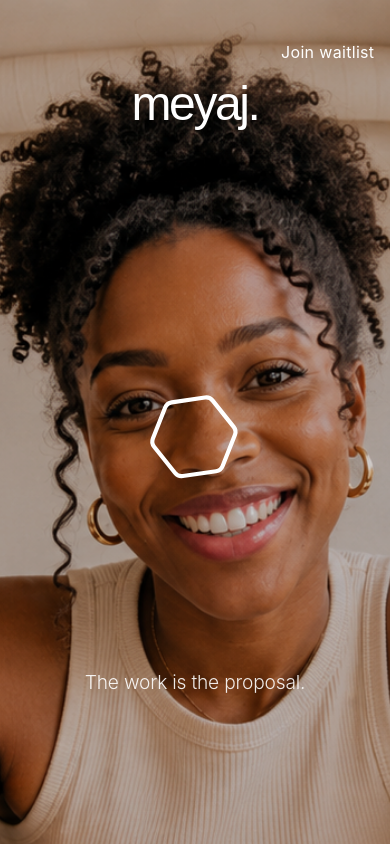
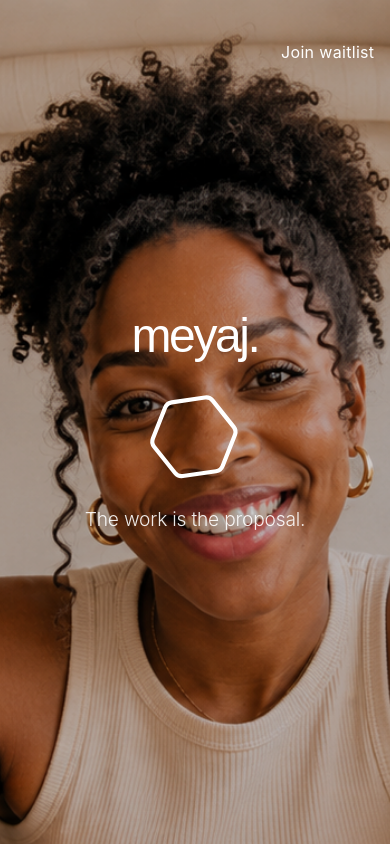
Before and after one commit to edohoeketio-lgtm/meyaj, a React (Vite) app: page / in a window 390 px wide. Shown: the top 844 px of the page. Built offline with nearby package versions, Linux system fonts and the light colour scheme; no server answers.

Commit message:
Tighten mobile hero spacing

```diff
--- a/src/index.css
+++ b/src/index.css
@@ -138,19 +138,25 @@ button:active {
   .hero-container {
     flex-direction: column !important;
     justify-content: center !important;
-    gap: 3rem !important;
-    padding-top: 5rem !important;
-    padding-bottom: 5rem !important;
+    gap: 1.5rem !important;
+    padding-top: 6rem !important;
+    padding-bottom: 6rem !important;
   }
 
   .hero-text-left {
+    flex: 0 1 auto !important;
     justify-content: center !important;
     padding-right: 0 !important;
   }
 
   .hero-text-right {
+    flex: 0 1 auto !important;
     justify-content: center !important;
     padding-left: 0 !important;
+  }
+
+  .hero-container > div {
+    flex: 0 1 auto !important;
   }
 
   /* Ensure the footer isn't covering content on very small heights */
```
